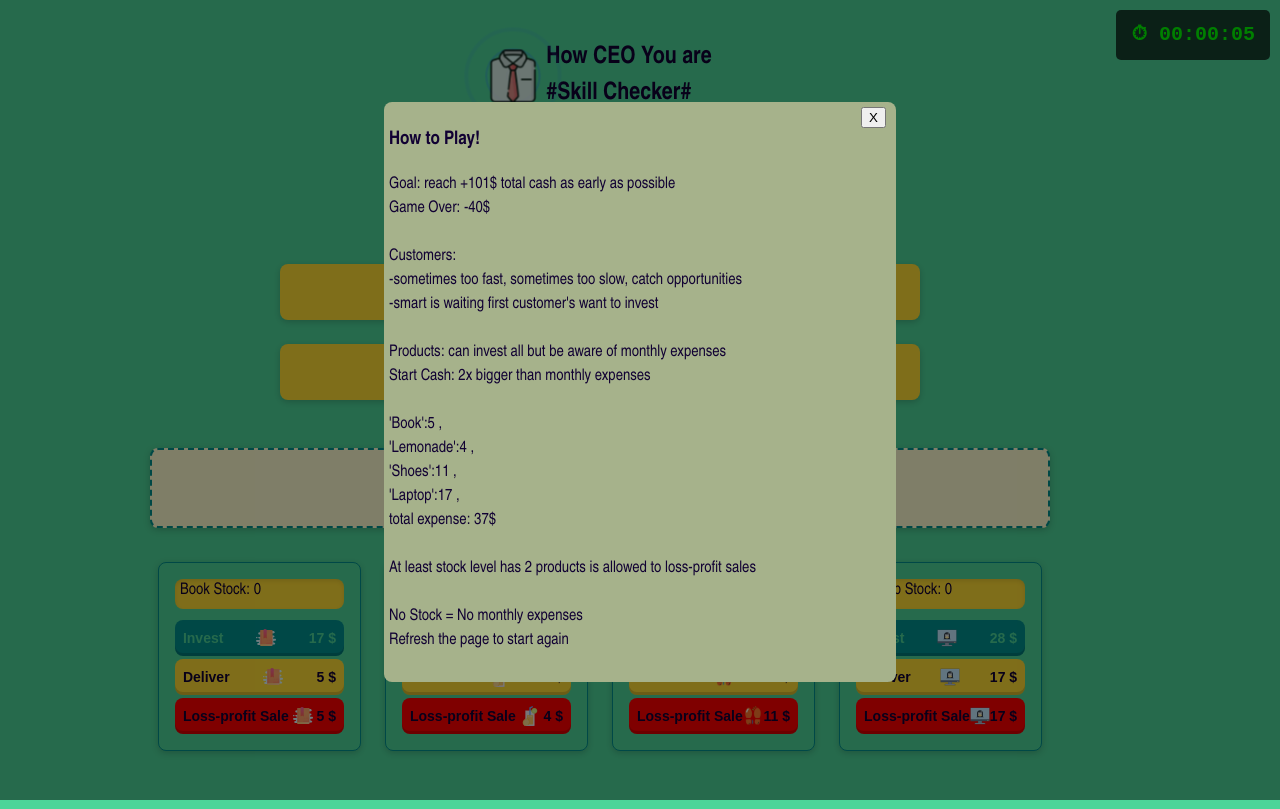
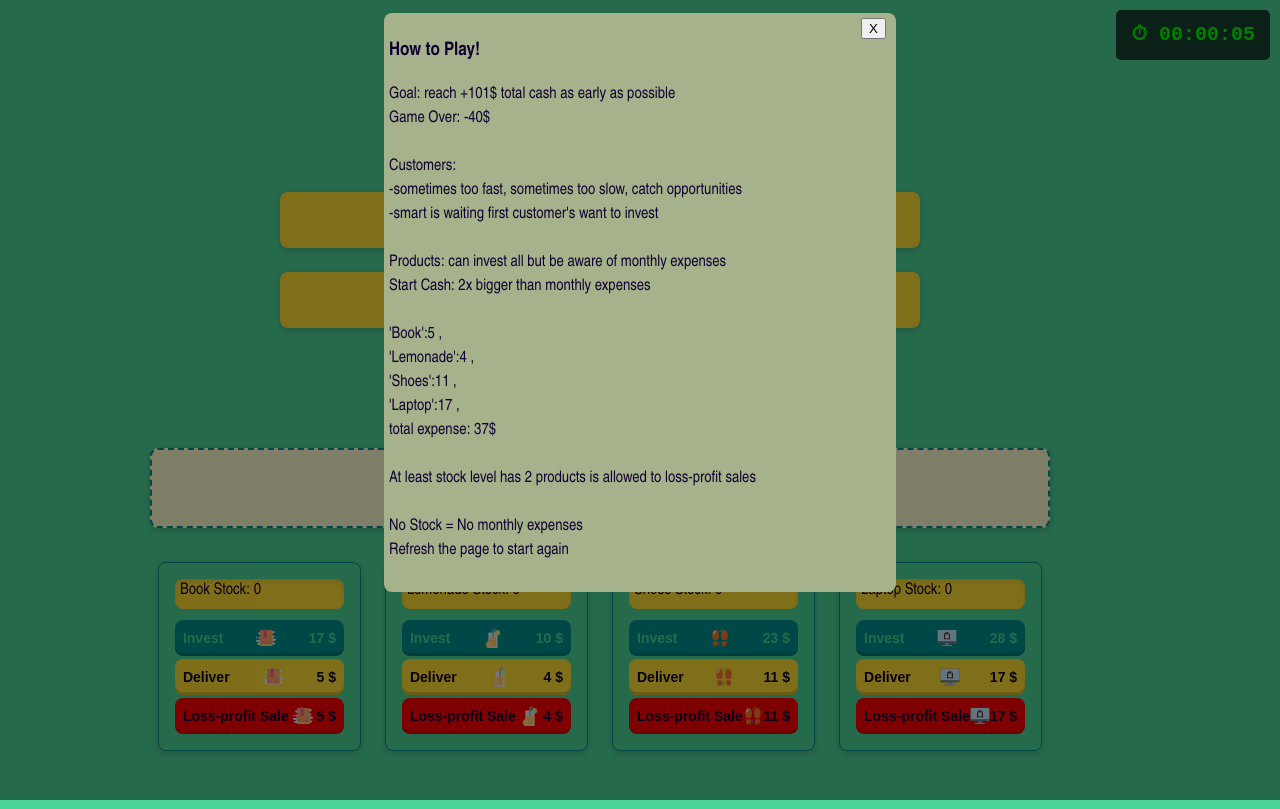
Before and after one commit to Sadullah-TANRIKULU/SB-simulation, a website built with Parcel: page index.html in a window 1280 px wide. Built offline with nearby package versions, Linux system fonts and the light colour scheme.

Commit message:
update total cash place, how to play modal goes up

```diff
--- a/index.html
+++ b/index.html
@@ -88,7 +88,7 @@
           style="
             background: #a6b28b;
             padding: 5px;
-            margin: 8% auto;
+            margin: 1% auto;
             width: 40%;
             min-width: 300px;
             position: relative;
@@ -134,12 +134,6 @@
         </div>
       </section>
 
-      <section id="current">
-        <div
-          id="totalcash"
-          title="Starter amount is 2x bigger than your monthly expenses"
-        ></div>
-      </section>
       <section id="warning">
         <span
           id="warningSectionPlaceholder"
@@ -153,6 +147,12 @@
           style="color: #b0b0b0; font-size: small"
           >You'll see news flow here!</span
         >
+      </section>
+      <section id="current">
+        <div
+          id="totalcash"
+          title="Starter amount is 2x bigger than your monthly expenses"
+        ></div>
       </section>
 
       <section id="deliver"></section>
@@ -208,7 +208,6 @@
           </button>
         </div>
       </section>
-      <!-- <section id="gif"><img src="./assets/Delivery-truck.webm" alt="delivery truck"></section> -->
     </main>
     <script type="module" src="script.js"></script>
   </body>
--- a/style.css
+++ b/style.css
@@ -134,7 +134,7 @@ p {
 #current-news {
     background-color: var(--color-hot);
     color: #ff0000;
-    font-size: 1.20rem;
+    font-size: 1.15rem;
     padding: 0.5rem 1rem;
     border-radius: var(--border-radius);
     box-shadow: var(--box-shadow);
@@ -309,17 +309,3 @@ h1,
 #totalcash {
     cursor: pointer;
 }
-
-/* #gif {
-    position: relative;
-    z-index: 5;
-    width: 100%;
-    top: 0;
-    left: 0;
-}
-#gif img {
-    position: absolute;
-    top: 0;
-    width: 70px;
-    left: 30;
-} */
```
